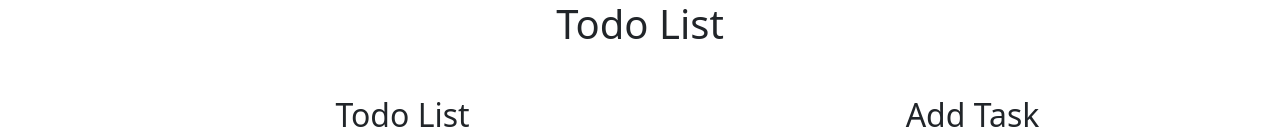
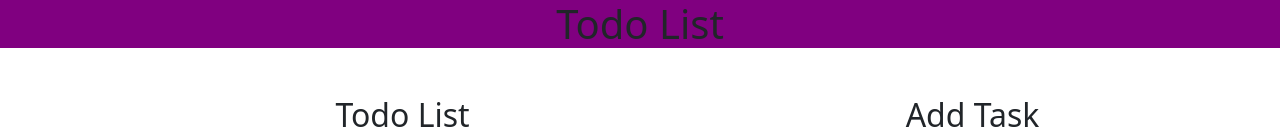
Before and after one commit to KatieHarris2397/PERN-Todo-List, a React (Create React App) app in the folder react/pern-todo-app/: page / in a window 1280 px wide. Shown: the top 140 px of the page. Built offline with nearby package versions, Linux system fonts and the light colour scheme; no server answers.

Commit message:
Update App.js

```diff
--- a/react/pern-todo-app/src/App.js
+++ b/react/pern-todo-app/src/App.js
@@ -6,6 +6,7 @@ import Todo from './components/Todo';
 function App() {
     const headStyle = {
         textAlign: "center",
+        backgroundColor: "purple"
     }
     return (
         <div>
```
